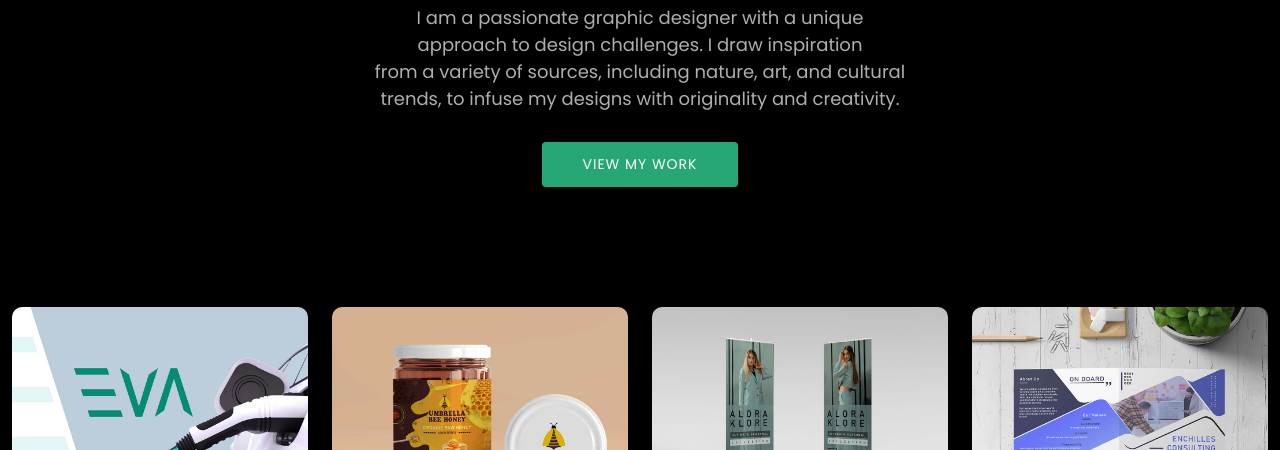
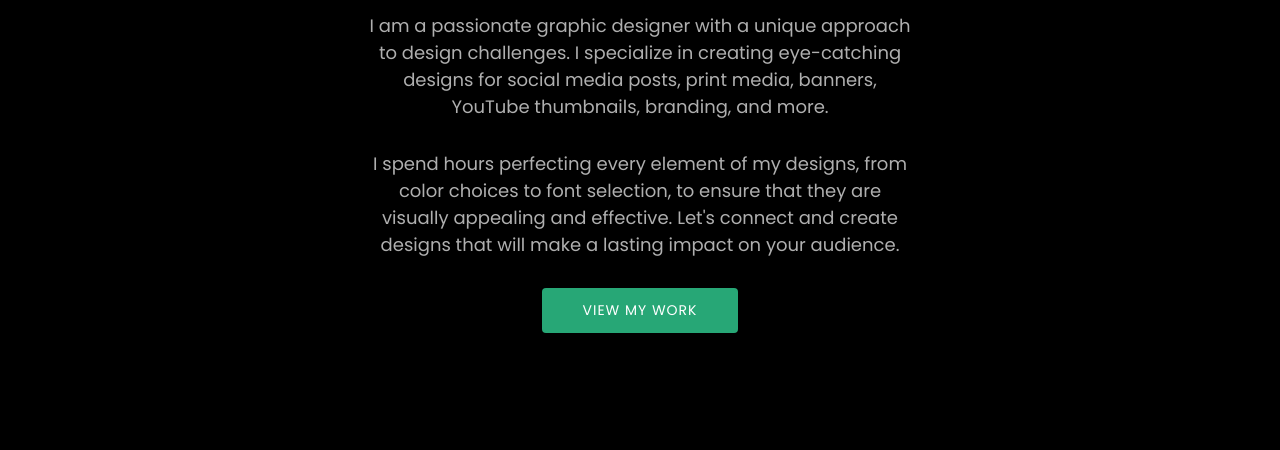
Before and after one commit to akhil-live/myportfolio, a plain HTML site: page index.html in a window 1280 px wide. Shown: the part 315-765 px from the top of the page. Drawn offline with Linux system fonts and the light colour scheme; a web font is replaced by a local one.

Commit message:
Update index.html

```diff
--- a/index.html
+++ b/index.html
@@ -62,7 +62,8 @@
         <div class="row justify-content-center">
           <div class="col-lg-6 text-center" data-aos="fade-up" data-aos-delay="100">
             <h2><span>I'm </span><span class="" style="color: #27a776;">Akhil Jangir</span> <br><span> Graphic Designer</span></h2>
-            <p>I am a passionate graphic designer with a unique approach to design challenges. I draw inspiration from a variety of sources, including nature, art, and cultural trends, to infuse my designs with originality and creativity. </p>
+            <p class="pt-2">I am a passionate graphic designer with a unique approach to design challenges. I specialize in creating eye-catching designs for social media posts, print media, banners, YouTube thumbnails, branding, and more.</p>
+            <p>I spend hours perfecting every element of my designs, from color choices to font selection, to ensure that they are visually appealing and effective. Let's connect and create designs that will make a lasting impact on your audience.</p>
             <a href="#gallery" class="btn-get-started">View my work<br></a>
           </div>
         </div>
```
